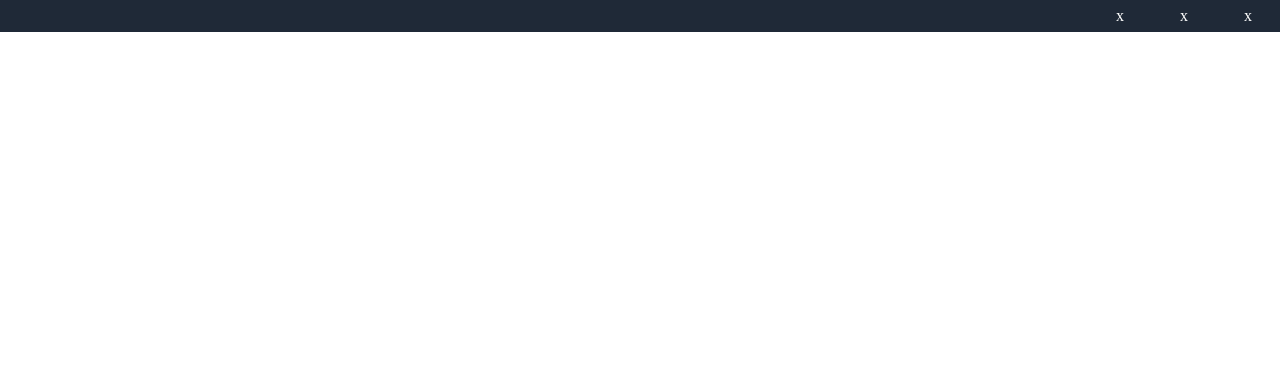
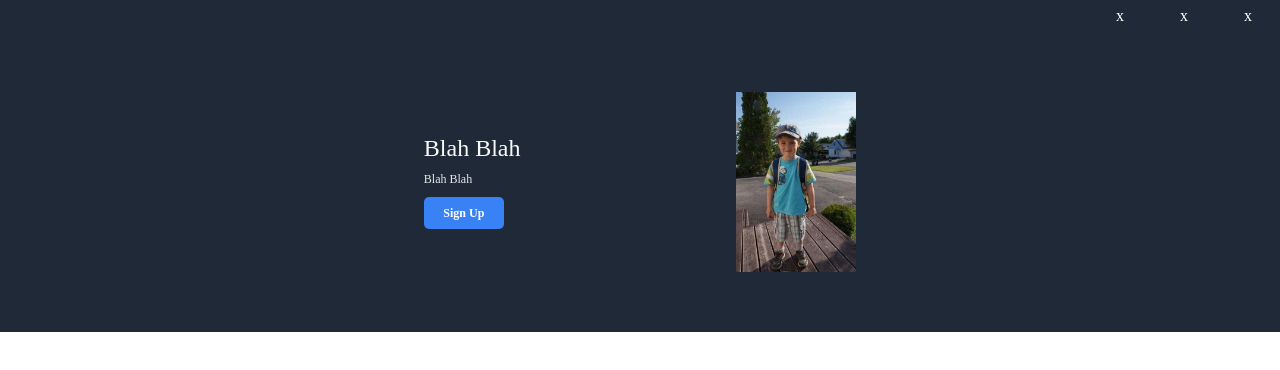
Before and after one commit to JackSloaner/landpage, a plain HTML site: page index.html in a window 1280 px wide. Drawn offline with Linux system fonts and the light colour scheme.

Commit message:
Basic setup for hero

```diff
--- a/index.html
+++ b/index.html
@@ -1,5 +1,5 @@
 <!DOCTYPE html>
-<html>
+<html lang="en">
     <head>
         <meta charset="utf-8">
         <meta name="viewport" content="width=device-width, initial-scale=1.0">
@@ -27,7 +27,15 @@
 
 
             <div class="hero">
+                <div class="hero-content">
+                    <div class="main-hero">Blah Blah</div>
+                    <div class="sec-hero">Blah Blah</div>
+                    <div class="button">Sign Up</div>
 
+                </div>
+                <div class="hero-image">
+                    <img src="images/posted.JPG" alt="Jsloan as a youngin" class="young">
+                </div>
             </div>
             <div class="">
 
--- a/style.css
+++ b/style.css
@@ -39,3 +39,53 @@ li {
 li:hover {
     background-color: black;
 }
+
+.hero {
+    background-color: #1F2937;
+    justify-content: center;
+    align-items: center;
+    gap: 12px;
+    height: 300px;
+}
+
+.hero div {
+    display: flex;
+}
+
+.hero-content {
+    flex-direction: column;
+
+    width: 300px;
+    gap: 10px;
+}
+
+.main-hero{
+    color: #F8FAF9;
+    font-size: 24px;
+}
+
+.sec-hero{
+    color: #E5E7EB;
+    font-size: 12px;
+}
+
+.button{
+    border-radius: 5px;
+    background-color: #3882F6;
+    color: white;
+    height: 32px;
+    width: 80px;
+    justify-content: center;
+    align-items: center;
+    font-size: 12px;
+    font-weight: 600;
+}
+
+.hero-image {
+    height: 180px;
+    width: auto;
+}
+
+.young {
+    width: auto;
+}
```
Also changed, not shown: images/crossed.JPG (added), images/posted.JPG (added).
